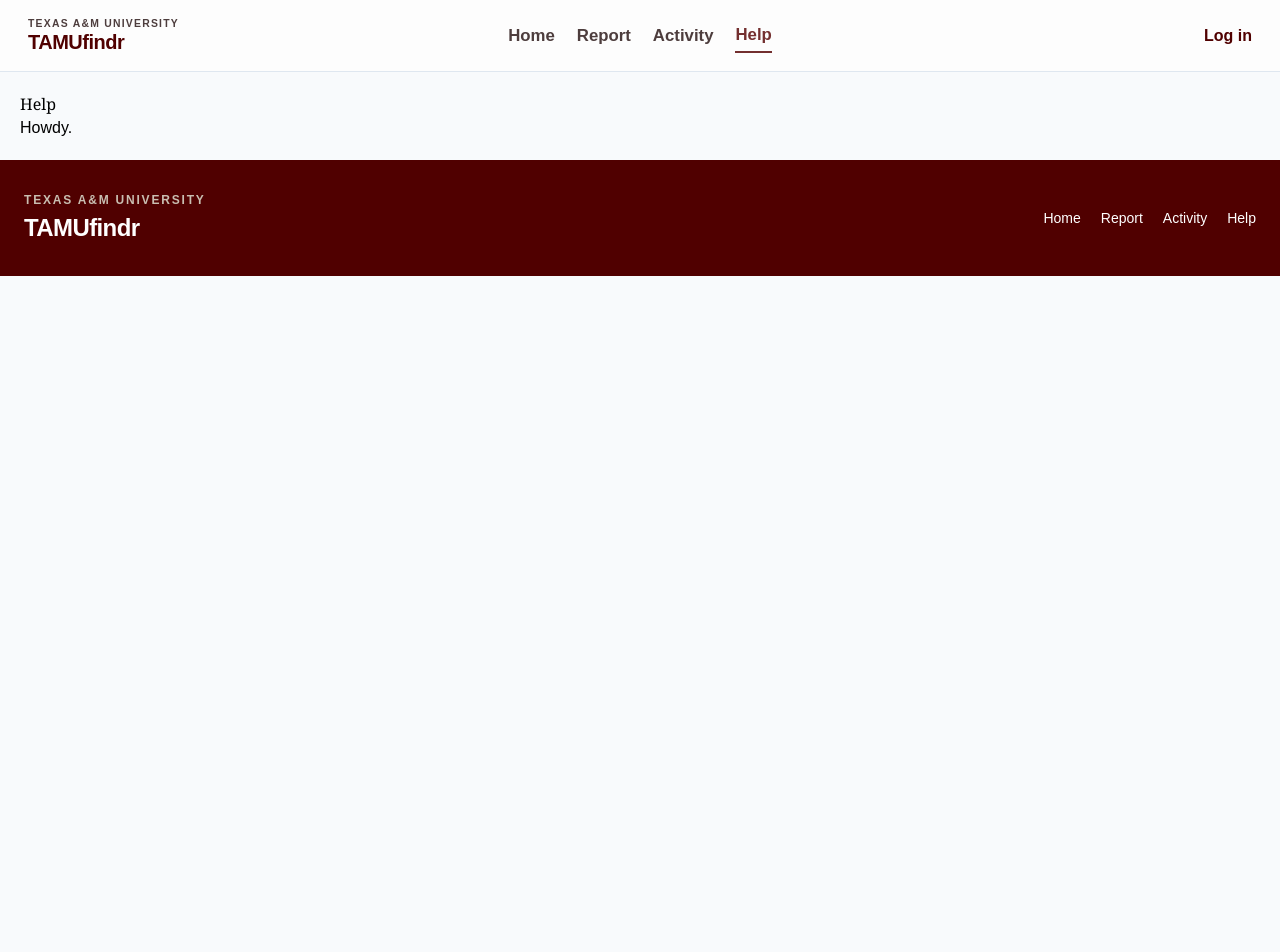
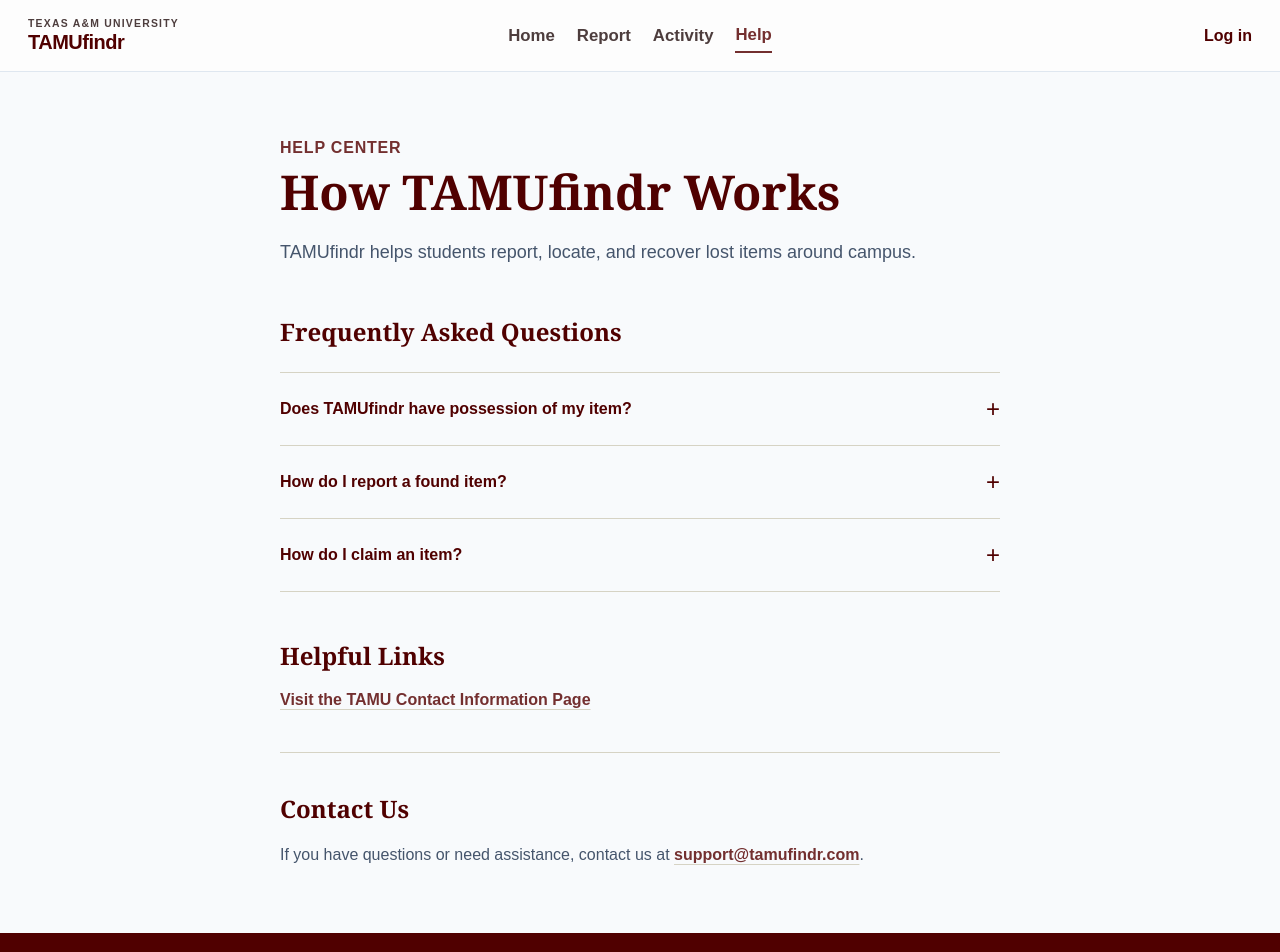
Before and after one commit to DanielCBruni/csce-482-TamuFindr, a Next.js app: page /help in a window 1280 px wide. Shown: the top 952 px of the page. Before the commit the page ends 800 px from the top, so only its background shows below. Built offline with nearby package versions, Linux system fonts and the light colour scheme.

Commit message:
create help page structure

```diff
--- a/src/app/globals.css
+++ b/src/app/globals.css
@@ -18,7 +18,9 @@
     font-family: var(--font-sans);
     background-color: var(--color-slate-50);
   }
-  h1, h2, h3 {
+  h1,
+  h2,
+  h3 {
     font-family: var(--font-serif);
   }
 }
--- a/src/app/help/page.tsx
+++ b/src/app/help/page.tsx
@@ -1,8 +1,107 @@
-export default function ReportPage() {
+import type { Metadata } from 'next';
+
+export const metadata: Metadata = {
+  title: 'Help | TAMUfindr',
+  description: 'Learn how TAMUfindr works and find answers to frequently asked questions.',
+};
+
+const faqs = [
+  {
+    question: 'Does TAMUfindr have possession of my item?',
+    answer:
+      'No. TAMUfindr is a platform for reporting and locating lost items, but it does not physically possess any items.',
+  },
+  {
+    question: 'How do I report a found item?',
+    answer: 'Create a listing and provide information about the item and where you found it.',
+  },
+  {
+    question: 'How do I claim an item?',
+    answer: 'Open the item listing and follow the provided claim instructions.',
+  },
+];
+
+type FAQItem = {
+  question: string;
+  answer: string;
+};
+
+function FAQ({ items }: { items: FAQItem[] }) {
   return (
-    <div style={{ padding: '20px', fontFamily: 'sans-serif' }}>
-      <h1>Help</h1>
-      <p>Howdy.</p>
+    <div className="divide-y divide-secondary border-y border-secondary">
+      {items.map(({ question, answer }) => (
+        <details key={question} className="group py-5">
+          <summary className="flex cursor-pointer list-none items-center justify-between gap-4 font-semibold text-primary focus-visible:outline-2 focus-visible:outline-offset-4 focus-visible:outline-primary">
+            {question}
+
+            <span
+              aria-hidden="true"
+              className="text-2xl font-normal transition-transform group-open:rotate-45"
+            >
+              +
+            </span>
+          </summary>
+
+          <p className="max-w-2xl pt-3 leading-7 text-slate-600">{answer}</p>
+        </details>
+      ))}
     </div>
   );
 }
+
+export default function HelpPage() {
+  return (
+    <main className="mx-auto w-full max-w-3xl px-6 py-12 md:py-16">
+      <header className="mb-12">
+        <p className="mb-2 font-semibold uppercase tracking-wider text-accent">Help Center</p>
+
+        <h1 className="text-4xl font-bold text-primary md:text-5xl">How TAMUfindr Works</h1>
+
+        <p className="mt-5 max-w-2xl text-lg leading-8 text-slate-600">
+          TAMUfindr helps students report, locate, and recover lost items around campus.
+        </p>
+      </header>
+
+      <section aria-labelledby="faq-heading">
+        <h2 id="faq-heading" className="mb-6 text-2xl font-bold text-primary">
+          Frequently Asked Questions
+        </h2>
+
+        <FAQ items={faqs} />
+      </section>
+
+      <section aria-labelledby="links-heading" className="mt-12 border-b border-secondary pb-10">
+        <h2 id="links-heading" className="mb-4 text-2xl font-bold text-primary">
+          Helpful Links
+        </h2>
+
+        <a
+          href="https://www.tamu.edu/contact/index.html"
+          target="_blank"
+          rel="noopener noreferrer"
+          className="font-semibold text-accent underline decoration-secondary underline-offset-4 hover:text-primary focus-visible:outline-2 focus-visible:outline-offset-4 focus-visible:outline-primary"
+        >
+          Visit the TAMU Contact Information Page
+          <span className="sr-only"> (opens in a new tab)</span>
+        </a>
+      </section>
+
+      <section aria-labelledby="contact-heading" className="mt-10">
+        <h2 id="contact-heading" className="mb-4 text-2xl font-bold text-primary">
+          Contact Us
+        </h2>
+
+        <p className="leading-7 text-slate-600">
+          If you have questions or need assistance, contact us at{' '}
+          <a
+            href="mailto:support@tamufindr.com"
+            className="font-semibold text-accent underline decoration-secondary underline-offset-4 hover:text-primary focus-visible:outline-2 focus-visible:outline-offset-4 focus-visible:outline-primary"
+          >
+            support@tamufindr.com
+          </a>
+          .
+        </p>
+      </section>
+    </main>
+  );
+}
--- a/src/components/button/button.tsx
+++ b/src/components/button/button.tsx
@@ -18,7 +18,8 @@
         cursor: 'pointer',
         padding: '8px 16px',
         ...style,
-			}}>
+      }}
+    >
       {buttonName}
     </button>
   );
```
Also changed, not shown: src/app/activity/page.tsx (+21 -7 lines), 1 other file (tests, documents, lock files or other folders). Lines whose indentation alone changed are shown as unchanged.
